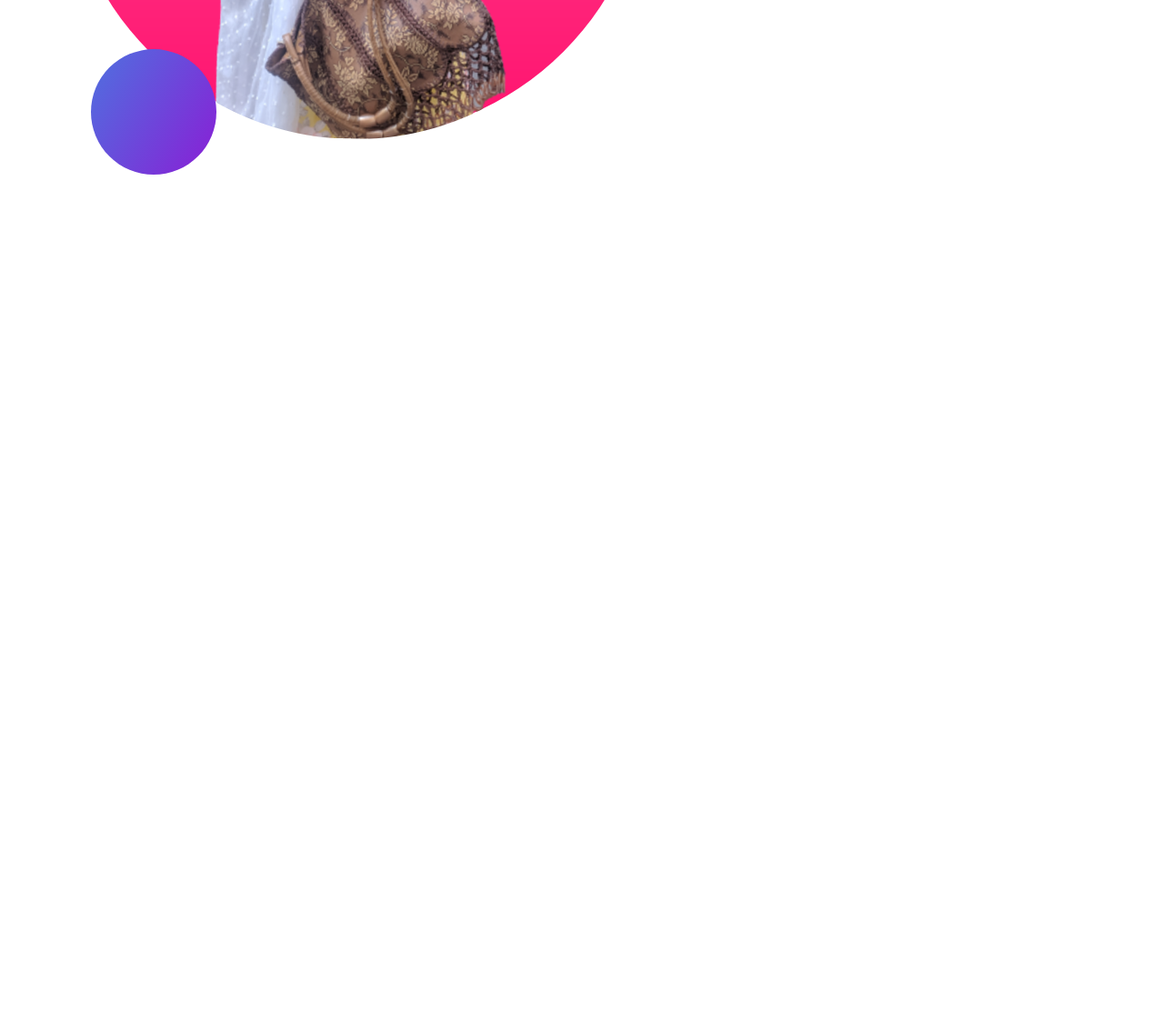
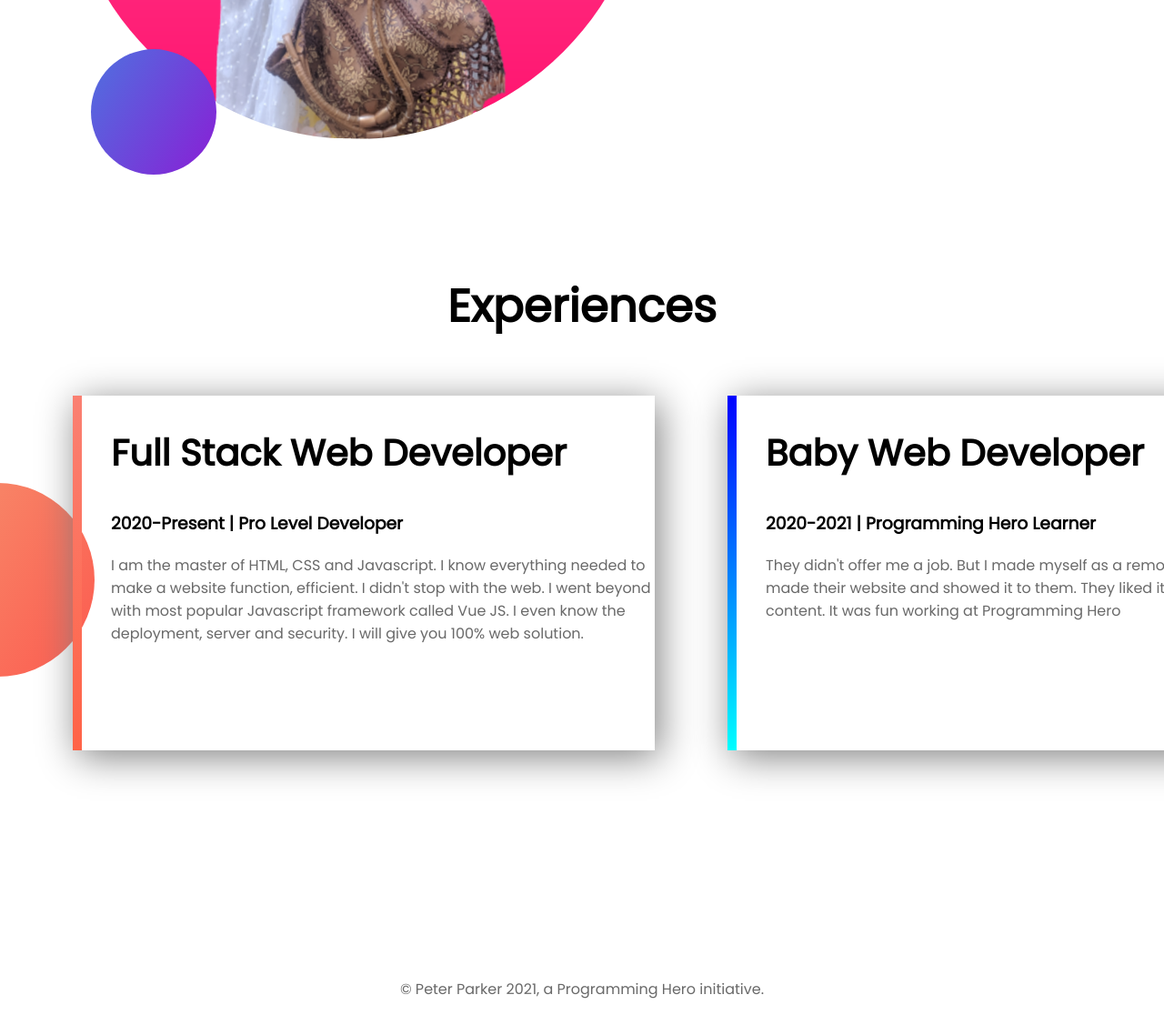
Before and after one commit to aktarinaakhi/PORTFOLIO, a plain HTML site: page index.html in a window 1280 px wide. Shown: the part 1300-2416 px from the top of the page at 91% size. Before the commit the page ends 1600 px from the top, so only its background shows below. Drawn offline with Linux system fonts and the light colour scheme.

Commit message:
semi final done

```diff
--- a/css/style.css
+++ b/css/style.css
@@ -54,3 +54,43 @@ h2 {
 .another {
   padding-left: 100px;
 }
+
+#experience-area {
+  background-image: url(/image/exp-bg.png);
+  background-repeat: no-repeat;
+  background-position: left;
+}
+#experience-area h1 {
+  text-align: center;
+  margin-bottom: 60px;
+}
+.experience {
+  width: 40%;
+  float: left;
+  margin-left: 5%;
+  padding-left: 2%;
+  box-shadow: 5px 7px 40px gray;
+}
+h2 {
+  font-size: 40px;
+}
+.full-stack-border {
+  border-image: linear-gradient(salmon, tomato);
+  border-image-slice: 1;
+  margin-bottom: 150px;
+  border-left: 10px solid;
+  padding-bottom: 100px;
+}
+.baby-border {
+  border-image: linear-gradient(blue, cyan);
+  border-image-slice: 1;
+  border-left: 10px solid;
+  padding-bottom: 125px;
+}
+
+footer p {
+  text-align: center;
+}
+p {
+  color: dimgray;
+}
--- a/index.html
+++ b/index.html
@@ -61,6 +61,42 @@
             </div>
         </div>
     </section>
+
+    <section id="experience-area">
+        <h1> Experiences</h1>
+        <div class="container">
+            <div class="row">
+                <div class="experience full-stack-border">
+                    <h2>Full Stack Web Developer</h2>
+                    <h3> 2020-Present | Pro Level Developer</h3>
+                    <p>
+                        I am the master of HTML, CSS and Javascript. I know everything needed to make a website
+                        function, efficient. I didn't stop with the web. I went beyond with most popular Javascript
+                        framework called Vue JS. I even know the deployment, server and security. I will give you 100%
+                        web solution.
+                    </p>
+
+                </div>
+
+
+                <div class="experience baby-border">
+                    <h2>Baby Web Developer</h2>
+                    <h3>2020-2021 | Programming Hero Learner</h3>
+                    <p>They didn't offer me a job. But I made myself as a remove web developer. I made their website and
+                        showed it to them. They liked it. And uploaded the content. It was fun working at Programming
+                        Hero
+                    </p>
+
+                </div>
+
+            </div>
+
+        </div>
+    </section>
+
+    <footer>
+        <p> © Peter Parker 2021, a Programming Hero initiative. </p>
+    </footer>
 </body>
 
 </html>
```
